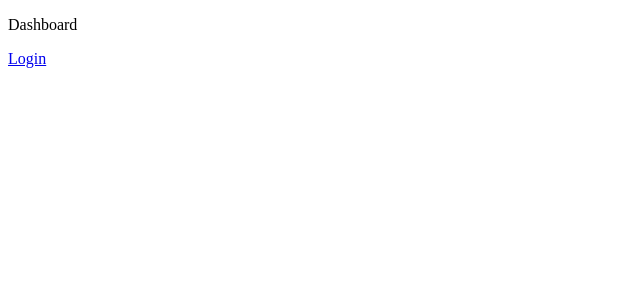
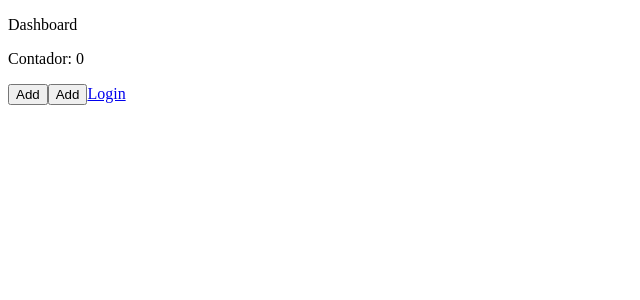
Before and after one commit to wj0ras/React-estudos, a React (Create React App) app: page /pagina-inicial in a window 1280 px wide. Shown: the top 300 px of the page, without its empty margins (0-640 px from the left). Built offline with nearby package versions, Linux system fonts and the light colour scheme; the HTML template or start-up script is replaced by a standard one.

Commit message:
useRef with object

```diff
--- a/src/app/pages/dashboard/Dashboard.tsx
+++ b/src/app/pages/dashboard/Dashboard.tsx
@@ -1,8 +1,21 @@
+import { useRef } from "react";
 import { Link } from "react-router-dom";
 
 export const Dashboard = () => {
+    const counterRef = useRef({ counter: 0});
+
+
     return (
-        <><p>Dashboard</p>
-        <Link to="/login">Login</Link></>
+        <div>
+
+        <p>Dashboard</p>
+
+        <p>Contador: {counterRef.current.counter}</p>
+
+        <button onClick={() => counterRef.current.counter++}>Add</button>
+        <button onClick={() => console.log(counterRef.current.counter)}>Add</button>
+
+        <Link to="/login">Login</Link>
+        </div>
     );
 }
```
